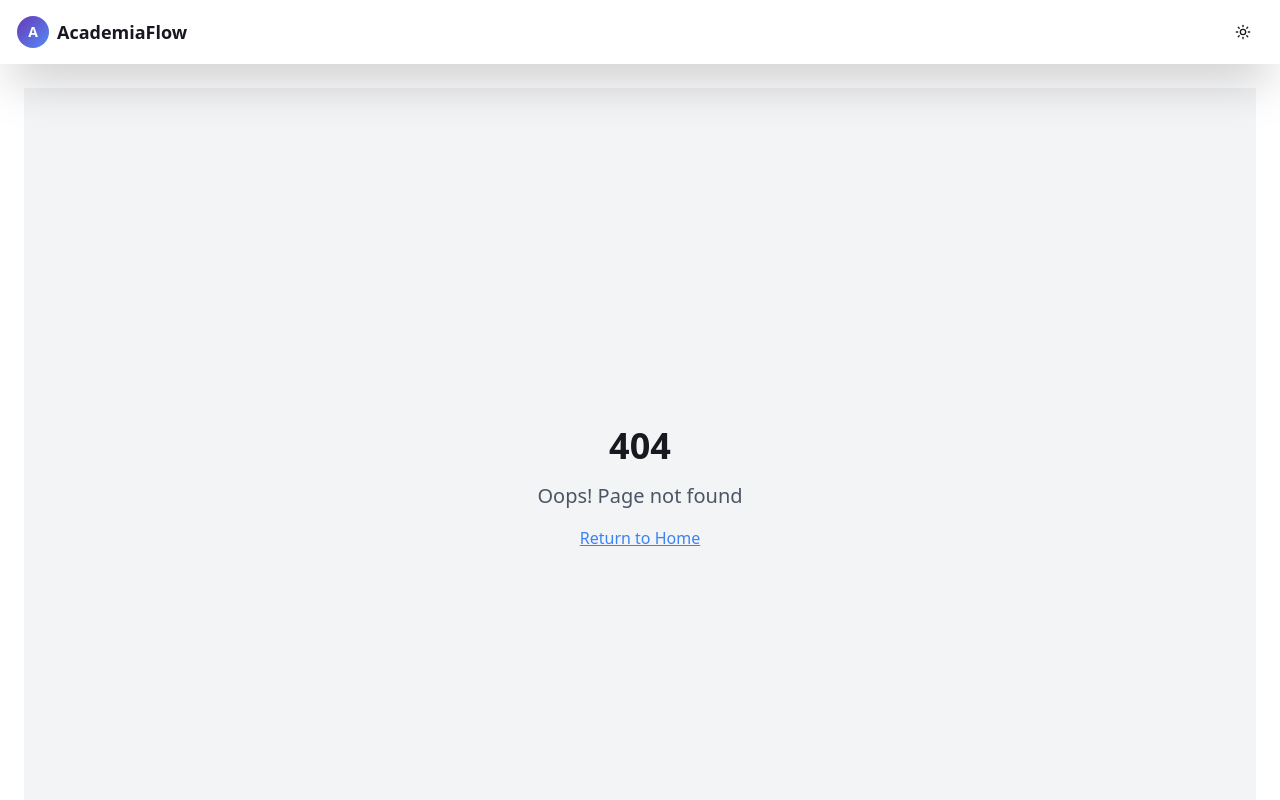
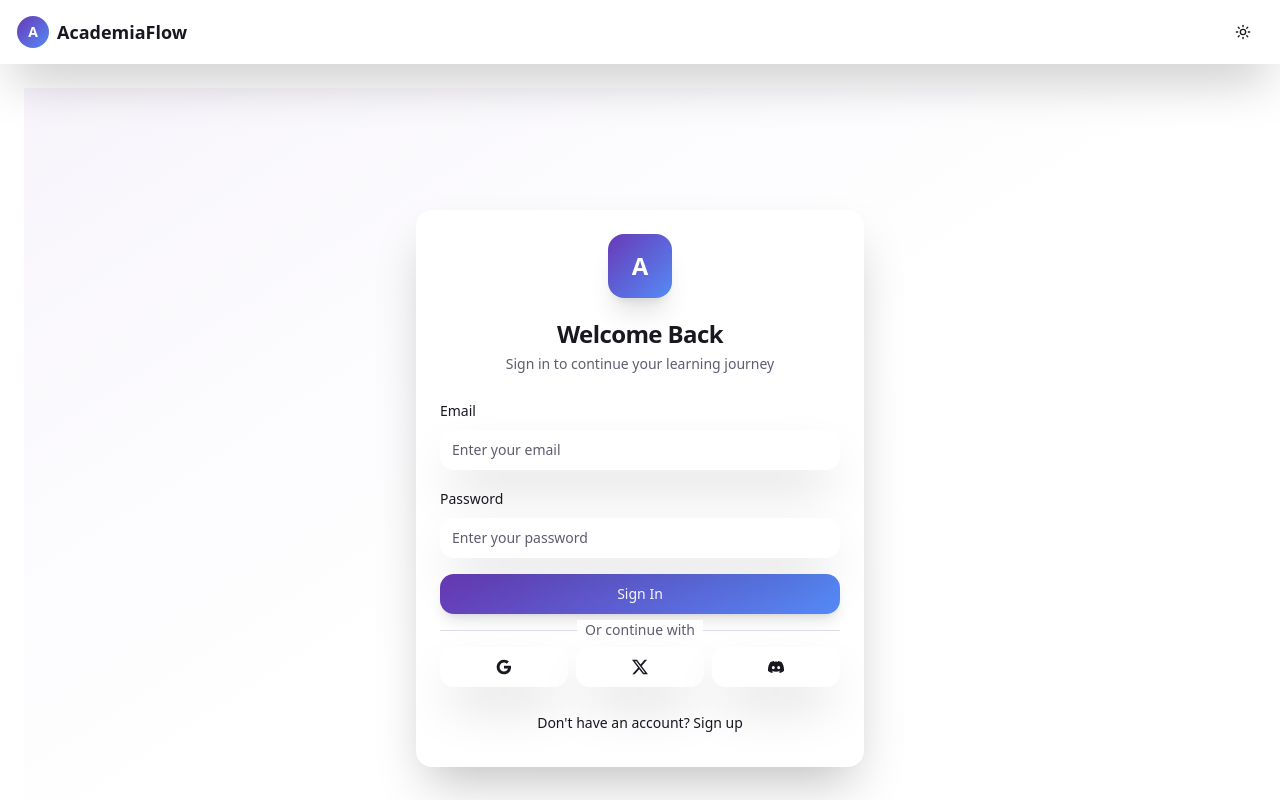
Before and after one commit to Axiomwriters/acadia-flow-studio, a React (Vite) app: page /login in a window 1280 px wide. Shown: the top 800 px of the page. Built offline with nearby package versions, Linux system fonts and the light colour scheme.

Commit message:
Refactor: Update auth, nav, and favicon

```diff
--- a/index.html
+++ b/index.html
@@ -3,6 +3,7 @@
   <head>
     <meta charset="UTF-8" />
     <meta name="viewport" content="width=device-width, initial-scale=1.0" />
+    <link rel="icon" href="/src/assets/favicon.png" type="image/png">
     <title>acadia-flow-studio</title>
     <meta name="description" content="Lovable Generated Project" />
     <meta name="author" content="Lovable" />
--- a/src/App.tsx
+++ b/src/App.tsx
@@ -16,6 +16,7 @@ import Schedule from "./pages/Schedule";
 import Settings from "./pages/Settings";
 import NotFound from "./pages/NotFound";
 import Index from "./pages/Index";
+import Login from "./pages/Login";
 
 const queryClient = new QueryClient();
 
@@ -52,6 +53,7 @@ const App = () => (
           <AppLayout>
             <Routes>
               <Route path="/" element={<Index />} />
+              <Route path="/login" element={<Login />} />
               <Route path="/dashboard" element={<Dashboard />} />
               <Route path="/courses" element={<Courses />} />
               <Route path="/papers" element={<Papers />} />
--- a/src/components/layout/AppHeader.tsx
+++ b/src/components/layout/AppHeader.tsx
@@ -1,4 +1,4 @@
-import { Search, Bell, Menu, Home, BookOpen, Calendar, FileText, User } from "lucide-react"
+import { Search, Bell, Menu, Home, BookOpen, Calendar, FileText, Settings } from "lucide-react"
 import { Button } from "@/components/ui/button"
 import { Input } from "@/components/ui/input"
 import { ThemeToggle } from "@/components/ui/theme-toggle"
@@ -15,7 +15,7 @@ const desktopNavItems = [
   { title: "Courses", url: "/courses", icon: BookOpen },
   { title: "Calendar", url: "/schedule", icon: Calendar },
   { title: "Papers", url: "/papers", icon: FileText },
-  { title: "Profile", url: "/settings", icon: User },
+  { title: "Settings", url: "/settings", icon: Settings },
 ]
 
 export function AppHeader({ onMenuToggle }: AppHeaderProps) {
@@ -83,7 +83,7 @@ export function AppHeader({ onMenuToggle }: AppHeaderProps) {
 
       <div className="flex items-center gap-2">
         {isAuthenticated && (
-          <Button variant="ghost" size="icon" className="relative hover-glow">
+          <Button variant="ghost" size="icon" className="relative hover-glow lg:hidden">
             <Bell className="h-5 w-5" />
             <div className="absolute -top-1 -right-1 w-3 h-3 bg-destructive rounded-full animate-pulse" />
           </Button>
--- a/src/components/layout/BottomNavigation.tsx
+++ b/src/components/layout/BottomNavigation.tsx
@@ -1,5 +1,5 @@
 import { NavLink, useLocation } from "react-router-dom"
-import { Home, BookOpen, Calendar, FileText, User } from "lucide-react"
+import { Home, BookOpen, Calendar, FileText, Settings } from "lucide-react"
 import { cn } from "@/lib/utils"
 import { motion } from "framer-motion"
 
@@ -8,7 +8,7 @@ const bottomNavItems = [
   { name: "Courses", href: "/courses", icon: BookOpen },
   { name: "Calendar", href: "/schedule", icon: Calendar },
   { name: "Papers", href: "/papers", icon: FileText },
-  { name: "Profile", href: "/settings", icon: User },
+  { name: "Settings", href: "/settings", icon: Settings },
 ]
 
 export function BottomNavigation() {
--- a/src/pages/Index.tsx
+++ b/src/pages/Index.tsx
@@ -23,10 +23,8 @@ const Index = () => {
   const navigate = useNavigate()
   const { login } = useAuth()
 
-  const handleSignUp = () => {
-    // Mock sign-in process
-    login()
-    navigate('/dashboard')
+  const handleNavigateToLogin = () => {
+    navigate('/login')
   }
   const features = [
     {
@@ -108,7 +106,7 @@ const Index = () => {
           <Button
             size="lg"
             className="gradient-primary text-lg px-8 py-4"
-            onClick={handleSignUp}
+            onClick={handleNavigateToLogin}
           >
             Join Us
           </Button>
@@ -116,7 +114,7 @@ const Index = () => {
             size="lg"
             variant="outline"
             className="text-lg px-8 py-4"
-            onClick={handleSignUp}
+            onClick={handleNavigateToLogin}
           >
             How It Works
           </Button>
@@ -169,7 +167,7 @@ const Index = () => {
             >
               <Card
                 className="glass-card p-8 h-full hover-lift cursor-pointer group"
-                onClick={handleSignUp}
+                onClick={handleNavigateToLogin}
               >
                 <div className="space-y-4">
                   <div
@@ -252,7 +250,7 @@ const Index = () => {
               <Button
                 size="lg"
                 className="gradient-primary text-lg px-8 py-4"
-                onClick={handleSignUp}
+                onClick={handleNavigateToLogin}
               >
                 Join Us
               </Button>
@@ -260,7 +258,7 @@ const Index = () => {
                 size="lg"
                 variant="outline"
                 className="text-lg px-8 py-4"
-                onClick={handleSignUp}
+                onClick={handleNavigateToLogin}
               >
                 How It Works
               </Button>
--- /dev/null
+++ b/src/pages/Login.tsx
@@ -0,0 +1,157 @@
+import { useState } from "react"
+import { motion } from "framer-motion"
+import { Button } from "@/components/ui/button"
+import { Input } from "@/components/ui/input"
+import { Label } from "@/components/ui/label"
+import { Card, CardContent, CardDescription, CardHeader, CardTitle } from "@/components/ui/card"
+import { Separator } from "@/components/ui/separator"
+import { useAuth } from "@/contexts/AuthContext"
+import { useNavigate } from "react-router-dom"
+
+export default function Login() {
+  const [isLogin, setIsLogin] = useState(true)
+  const [email, setEmail] = useState("")
+  const [password, setPassword] = useState("")
+  const { login } = useAuth()
+  const navigate = useNavigate()
+
+  const handleSubmit = (e: React.FormEvent) => {
+    e.preventDefault()
+    // Mock login process
+    login()
+    navigate("/dashboard")
+  }
+
+  const handleSocialLogin = (provider: string) => {
+    // Mock social login
+    login()
+    navigate("/dashboard")
+  }
+
+  return (
+    <div className="min-h-screen flex items-center justify-center bg-gradient-to-br from-primary/5 via-background to-secondary/5 p-4">
+      <motion.div
+        initial={{ opacity: 0, y: 20 }}
+        animate={{ opacity: 1, y: 0 }}
+        transition={{ duration: 0.5 }}
+        className="w-full max-w-md"
+      >
+        <Card className="glass-card border-0 shadow-2xl backdrop-blur-md">
+          <CardHeader className="space-y-1 text-center">
+            <motion.div
+              initial={{ scale: 0 }}
+              animate={{ scale: 1 }}
+              transition={{ delay: 0.2 }}
+              className="w-16 h-16 rounded-2xl gradient-primary mx-auto mb-4 flex items-center justify-center shadow-xl"
+            >
+              <span className="text-white font-bold text-2xl">A</span>
+            </motion.div>
+            <CardTitle className="text-2xl font-bold gradient-text">
+              {isLogin ? "Welcome Back" : "Join AcademiaFlow"}
+            </CardTitle>
+            <CardDescription className="text-muted-foreground">
+              {isLogin
+                ? "Sign in to continue your learning journey"
+                : "Create your account to get started"
+              }
+            </CardDescription>
+          </CardHeader>
+
+          <CardContent className="space-y-4">
+            <form onSubmit={handleSubmit} className="space-y-4">
+              <div className="space-y-2">
+                <Label htmlFor="email">Email</Label>
+                <Input
+                  id="email"
+                  type="email"
+                  placeholder="Enter your email"
+                  value={email}
+                  onChange={(e) => setEmail(e.target.value)}
+                  className="glass-card border-0 focus:ring-2 focus:ring-primary/50"
+                  required
+                />
+              </div>
+
+              <div className="space-y-2">
+                <Label htmlFor="password">Password</Label>
+                <Input
+                  id="password"
+                  type="password"
+                  placeholder="Enter your password"
+                  value={password}
+                  onChange={(e) => setPassword(e.target.value)}
+                  className="glass-card border-0 focus:ring-2 focus:ring-primary/50"
+                  required
+                />
+              </div>
+
+              <Button
+                type="submit"
+                className="w-full gradient-primary hover:scale-105 transition-transform duration-200 shadow-lg"
+              >
+                {isLogin ? "Sign In" : "Create Account"}
+              </Button>
+            </form>
+
+            <div className="relative">
+              <Separator />
+              <div className="absolute inset-0 flex items-center justify-center">
+                <span className="bg-background px-2 text-sm text-muted-foreground">
+                  Or continue with
+                </span>
+              </div>
+            </div>
+
+            <div className="grid grid-cols-3 gap-2">
+              <Button
+                variant="outline"
+                className="glass-card border-0 hover:bg-muted/50 hover:scale-105 transition-all duration-200"
+                onClick={() => handleSocialLogin("google")}
+              >
+                <svg className="h-4 w-4" viewBox="0 0 24 24">
+                  <path fill="currentColor" d="M22.56 12.25c0-.78-.07-1.53-.2-2.25H12v4.26h5.92c-.26 1.37-1.04 2.53-2.21 3.31v2.77h3.57c2.08-1.92 3.28-4.74 3.28-8.09z"/>
+                  <path fill="currentColor" d="M12 23c2.97 0 5.46-.98 7.28-2.66l-3.57-2.77c-.98.66-2.23 1.06-3.71 1.06-2.86 0-5.29-1.93-6.16-4.53H2.18v2.84C3.99 20.53 7.7 23 12 23z"/>
+                  <path fill="currentColor" d="M5.84 14.09c-.22-.66-.35-1.36-.35-2.09s.13-1.43.35-2.09V7.07H2.18C1.43 8.55 1 10.22 1 12s.43 3.45 1.18 4.93l2.85-2.22.81-.62z"/>
+                  <path fill="currentColor" d="M12 5.38c1.62 0 3.06.56 4.21 1.64l3.15-3.15C17.45 2.09 14.97 1 12 1 7.7 1 3.99 3.47 2.18 7.07l3.66 2.84c.87-2.6 3.3-4.53 6.16-4.53z"/>
+                </svg>
+              </Button>
+
+              <Button
+                variant="outline"
+                className="glass-card border-0 hover:bg-muted/50 hover:scale-105 transition-all duration-200"
+                onClick={() => handleSocialLogin("x")}
+              >
+                <svg className="h-4 w-4" viewBox="0 0 24 24" fill="currentColor">
+                  <path d="M18.901 1.153h3.68l-8.04 9.19L24 22.846h-7.406l-5.8-7.584-6.638 7.584H.474l8.6-9.83L0 1.154h7.594l5.243 6.932ZM17.61 20.644h2.039L6.486 3.24H4.298Z"/>
+                </svg>
+              </Button>
+
+              <Button
+                variant="outline"
+                className="glass-card border-0 hover:bg-muted/50 hover:scale-105 transition-all duration-200"
+                onClick={() => handleSocialLogin("discord")}
+              >
+                <svg className="h-4 w-4" viewBox="0 0 24 24" fill="currentColor">
+                  <path d="M20.317 4.37a19.791 19.791 0 0 0-4.885-1.515.074.074 0 0 0-.079.037c-.21.375-.444.864-.608 1.25a18.27 18.27 0 0 0-5.487 0 12.64 12.64 0 0 0-.617-1.25.077.077 0 0 0-.079-.037A19.736 19.736 0 0 0 3.677 4.37a.07.07 0 0 0-.032.027C.533 9.046-.32 13.58.099 18.057a.082.082 0 0 0 .031.057 19.9 19.9 0 0 0 5.993 3.03.078.078 0 0 0 .084-.028 14.09 14.09 0 0 0 1.226-1.994.076.076 0 0 0-.041-.106 13.107 13.107 0 0 1-1.872-.892.077.077 0 0 1-.008-.128 10.2 10.2 0 0 0 .372-.292.074.074 0 0 1 .077-.01c3.928 1.793 8.18 1.793 12.062 0a.074.074 0 0 1 .078.01c.12.098.246.198.373.292a.077.077 0 0 1-.006.127 12.299 12.299 0 0 1-1.873.892.077.077 0 0 0-.041.107c.36.698.772 1.362 1.225 1.993a.076.076 0 0 0 .084.028 19.839 19.839 0 0 0 6.002-3.03.077.077 0 0 0 .032-.054c.5-5.177-.838-9.674-3.549-13.66a.061.061 0 0 0-.031-.03zM8.02 15.33c-1.183 0-2.157-1.085-2.157-2.419 0-1.333.956-2.419 2.157-2.419 1.21 0 2.176 1.096 2.157 2.42 0 1.333-.956 2.418-2.157 2.418zm7.975 0c-1.183 0-2.157-1.085-2.157-2.419 0-1.333.955-2.419 2.157-2.419 1.21 0 2.176 1.096 2.157 2.42 0 1.333-.946 2.418-2.157 2.418z"/>
+                </svg>
+              </Button>
+            </div>
+
+            <div className="text-center">
+              <Button
+                variant="ghost"
+                className="text-sm"
+                onClick={() => setIsLogin(!isLogin)}
+              >
+                {isLogin
+                  ? "Don't have an account? Sign up"
+                  : "Already have an account? Sign in"
+                }
+              </Button>
+            </div>
+          </CardContent>
+        </Card>
+      </motion.div>
+    </div>
+  )
+}
```
Also changed, not shown: src/assets/favicon.png (added).
